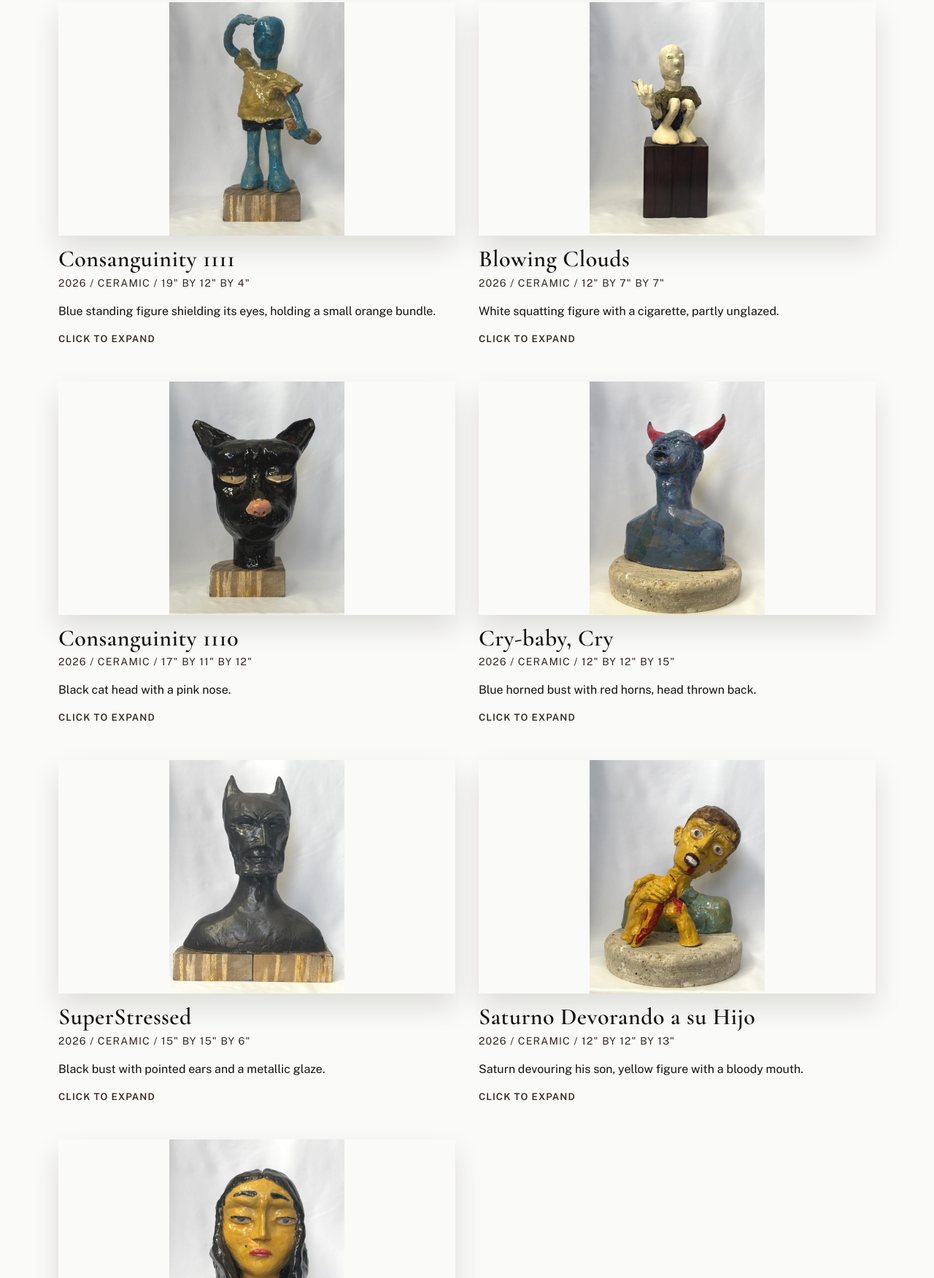
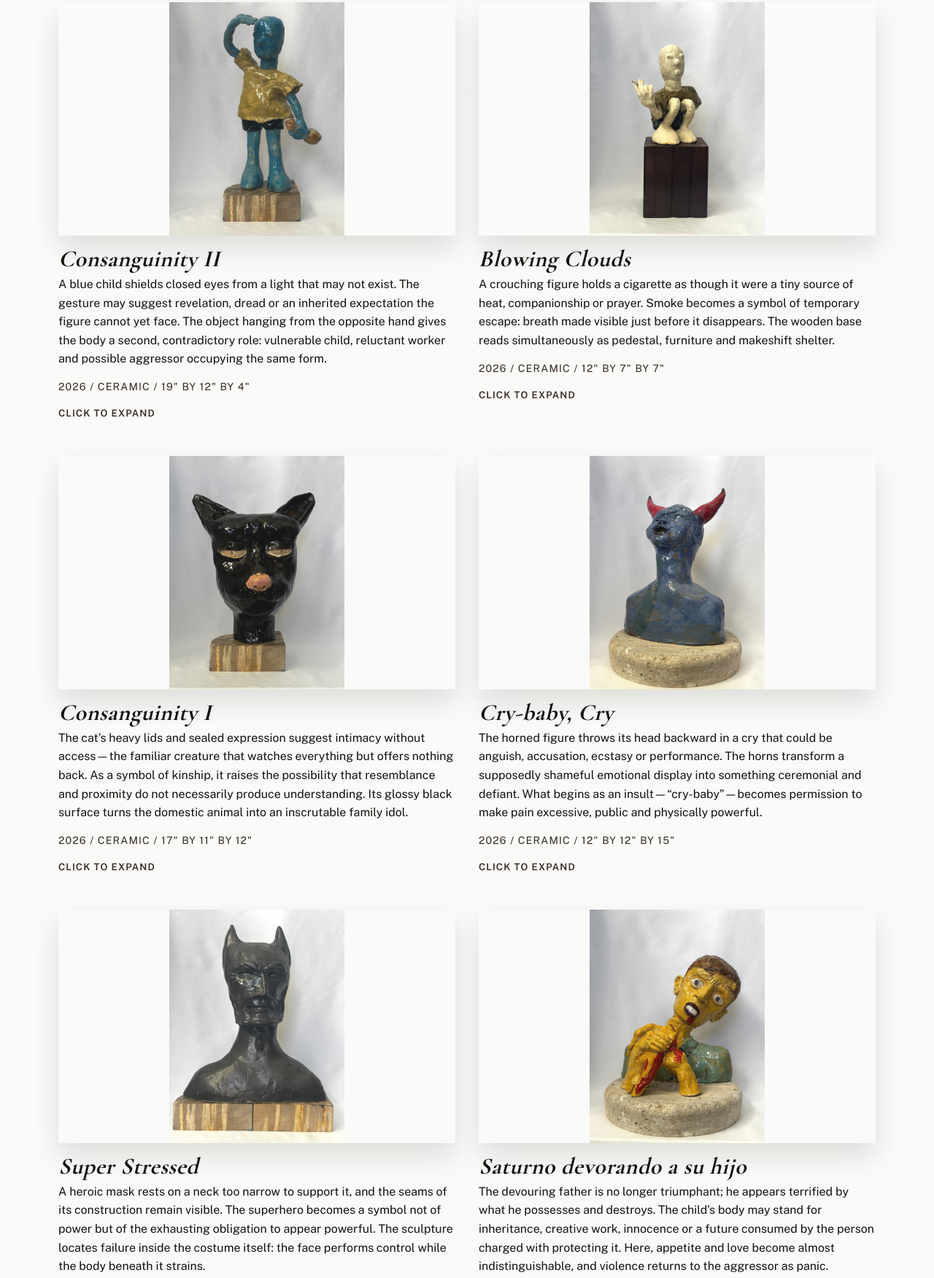
Before and after one commit to WeepingSleepwalker/weepingsleepwalker.github.io, a website: page work.html in a window 1280 px wide. Shown: the part 402-2154 px from the top of the page at 73% size. Drawn offline with nearby package versions, Linux system fonts and the light colour scheme; animation ran at ten frames a second.

Commit message:
Add exact interpretive captions beneath all seven recent works

```diff
--- a/styles.css
+++ b/styles.css
@@ -530,6 +530,13 @@ h2 {
 .work-copy h2 {
   margin-bottom: 0.35rem;
   font-size: 2rem;
+}
+
+/* Interpretive captions use the same title treatment in the grid and lightbox. */
+.page-work--captioned .work-copy h2,
+.page-work--captioned .work-modal__copy h2 {
+  font-weight: 700;
+  font-style: italic;
 }
 
 .work-meta {
@@ -1168,3 +1175,20 @@ h2 {
     padding: 1rem 0 1.35rem;
   }
 }
+
+@media print {
+  .page-work--captioned .work-grid {
+    display: block;
+  }
+
+  .page-work--captioned .work-card {
+    break-inside: avoid;
+    page-break-inside: avoid;
+    margin-bottom: 2rem;
+  }
+
+  .page-work--captioned [data-reveal] {
+    opacity: 1;
+    transform: none;
+  }
+}
--- a/work.html
+++ b/work.html
@@ -15,10 +15,10 @@
       rel="stylesheet"
     />
     <link rel="icon" href="assets/favicon.svg" type="image/svg+xml" />
-    <link rel="stylesheet" href="styles.css?v=4e96617f42e8" />
+    <link rel="stylesheet" href="styles.css?v=731a4d027172" />
     <script src="script.js" defer></script>
   </head>
-  <body class="page-work">
+  <body class="page-work page-work--captioned">
     <div class="page-backdrop" aria-hidden="true"></div>
     <header class="site-header">
       <div class="shell header-shell">
@@ -57,7 +57,7 @@
               <img
                 class="work-image__asset"
                 src="assets/workpics/OCT2026REvamp/thumbnails/Consanguinity_blue-figure_corrected.jpg?v=a92dfeaabcad"
-                alt="Consanguinity 1111 ceramic sculpture view"
+                alt="Consanguinity II ceramic sculpture view"
                 width="720"
                 height="960"
                 loading="lazy"
@@ -66,10 +66,10 @@
               />
             </div>
             <div class="work-copy">
-              <h2>Consanguinity 1111</h2>
+              <h2>Consanguinity II</h2>
+              <p class="work-description">A blue child shields closed eyes from a light that may not exist. The gesture may suggest revelation, dread or an inherited expectation the figure cannot yet face. The object hanging from the opposite hand gives the body a second, contradictory role: vulnerable child, reluctant worker and possible aggressor occupying the same form.</p>
               <p class="work-meta">2026 / Ceramic / 19" by 12" by 4"</p>
               <!-- Base material: wood. -->
-              <p class="work-description">Blue standing figure shielding its eyes, holding a small orange bundle.</p>
               <p class="work-expand-label">Click to expand</p>
             </div>
           </button>
@@ -91,9 +91,9 @@
             </div>
             <div class="work-copy">
               <h2>Blowing Clouds</h2>
+              <p class="work-description">A crouching figure holds a cigarette as though it were a tiny source of heat, companionship or prayer. Smoke becomes a symbol of temporary escape: breath made visible just before it disappears. The wooden base reads simultaneously as pedestal, furniture and makeshift shelter.</p>
               <p class="work-meta">2026 / Ceramic / 12" by 7" by 7"</p>
               <!-- Base material: dark wood plinth. -->
-              <p class="work-description">White squatting figure with a cigarette, partly unglazed.</p>
               <p class="work-expand-label">Click to expand</p>
             </div>
           </button>
@@ -105,7 +105,7 @@
               <img
                 class="work-image__asset"
                 src="assets/workpics/OCT2026REvamp/thumbnails/Consanguinity_black-cat_corrected.jpg?v=40ea8f36b01c"
-                alt="Consanguinity 1110 ceramic sculpture view"
+                alt="Consanguinity I ceramic sculpture view"
                 width="720"
                 height="960"
                 loading="lazy"
@@ -114,10 +114,10 @@
               />
             </div>
             <div class="work-copy">
-              <h2>Consanguinity 1110</h2>
+              <h2>Consanguinity I</h2>
+              <p class="work-description">The cat’s heavy lids and sealed expression suggest intimacy without access—the familiar creature that watches everything but offers nothing back. As a symbol of kinship, it raises the possibility that resemblance and proximity do not necessarily produce understanding. Its glossy black surface turns the domestic animal into an inscrutable family idol.</p>
               <p class="work-meta">2026 / Ceramic / 17" by 11" by 12"</p>
               <!-- Base material: wood. -->
-              <p class="work-description">Black cat head with a pink nose.</p>
               <p class="work-expand-label">Click to expand</p>
             </div>
           </button>
@@ -139,9 +139,9 @@
             </div>
             <div class="work-copy">
               <h2>Cry-baby, Cry</h2>
+              <p class="work-description">The horned figure throws its head backward in a cry that could be anguish, accusation, ecstasy or performance. The horns transform a supposedly shameful emotional display into something ceremonial and defiant. What begins as an insult—“cry-baby”—becomes permission to make pain excessive, public and physically powerful.</p>
               <p class="work-meta">2026 / Ceramic / 12" by 12" by 15"</p>
               <!-- Base material: stone. -->
-              <p class="work-description">Blue horned bust with red horns, head thrown back.</p>
               <p class="work-expand-label">Click to expand</p>
             </div>
           </button>
@@ -153,7 +153,7 @@
               <img
                 class="work-image__asset"
                 src="assets/workpics/OCT2026REvamp/thumbnails/SuperStressed_corrected.jpg?v=d53613c95547"
-                alt="SuperStressed ceramic sculpture view"
+                alt="Super Stressed ceramic sculpture view"
                 width="720"
                 height="960"
                 loading="lazy"
@@ -162,10 +162,10 @@
               />
             </div>
             <div class="work-copy">
-              <h2>SuperStressed</h2>
+              <h2>Super Stressed</h2>
+              <p class="work-description">A heroic mask rests on a neck too narrow to support it, and the seams of its construction remain visible. The superhero becomes a symbol not of power but of the exhausting obligation to appear powerful. The sculpture locates failure inside the costume itself: the face performs control while the body beneath it strains.</p>
               <p class="work-meta">2026 / Ceramic / 15" by 15" by 6"</p>
               <!-- Base material: wood. -->
-              <p class="work-description">Black bust with pointed ears and a metallic glaze.</p>
               <p class="work-expand-label">Click to expand</p>
             </div>
           </button>
@@ -177,7 +177,7 @@
               <img
                 class="work-image__asset"
                 src="assets/workpics/OCT2026REvamp/thumbnails/Saturno-Devorando-a-su-Hijo_corrected.jpg?v=a3bd636ddadf"
-                alt="Saturno Devorando a su Hijo ceramic sculpture view"
+                alt="Saturno devorando a su hijo ceramic sculpture view"
                 width="720"
                 height="960"
                 loading="lazy"
@@ -186,10 +186,10 @@
               />
             </div>
             <div class="work-copy">
-              <h2>Saturno Devorando a su Hijo</h2>
+              <h2>Saturno devorando a su hijo</h2>
+              <p class="work-description">The devouring father is no longer triumphant; he appears terrified by what he possesses and destroys. The child’s body may stand for inheritance, creative work, innocence or a future consumed by the person charged with protecting it. Here, appetite and love become almost indistinguishable, and violence returns to the aggressor as panic.</p>
               <p class="work-meta">2026 / Ceramic / 12" by 12" by 13"</p>
               <!-- Base material: stone. -->
-              <p class="work-description">Saturn devouring his son, yellow figure with a bloody mouth.</p>
               <p class="work-expand-label">Click to expand</p>
             </div>
           </button>
@@ -201,7 +201,7 @@
               <img
                 class="work-image__asset"
                 src="assets/workpics/OCT2026REvamp/thumbnails/Im-not-sad-Im-Disappointed_corrected.jpg?v=df55b958268b"
-                alt="I&#x27;m not sad, I&#x27;m Disappointed ceramic sculpture view"
+                alt="I’m Not Sad, I’m Disappointed ceramic sculpture view"
                 width="720"
                 height="960"
                 loading="lazy"
@@ -210,10 +210,10 @@
               />
             </div>
             <div class="work-copy">
-              <h2>I&#x27;m not sad, I&#x27;m Disappointed</h2>
+              <h2>I’m Not Sad, I’m Disappointed</h2>
+              <p class="work-description">The figure’s composed face contradicts the emotional charge of the title. Her carefully arranged features suggest the social discipline of converting hurt into judgment, distance or poise. Resting on stone, a passing expression acquires the weight and permanence of a monument.</p>
               <p class="work-meta">2026 / Ceramic / 10" by 10" by 15"</p>
               <!-- Base material: marble. -->
-              <p class="work-description">Woman's head with long black hair.</p>
               <p class="work-expand-label">Click to expand</p>
             </div>
           </button>
@@ -270,8 +270,8 @@
               <p class="work-modal__counter" data-work-modal-counter hidden></p>
               <p class="eyebrow">Expanded View</p>
               <h2 id="work-modal-title" data-work-modal-title></h2>
+              <p data-work-modal-description hidden></p>
               <p class="work-meta" data-work-modal-meta></p>
-              <p data-work-modal-description hidden></p>
             </div>
           </div>
         </div>
```
